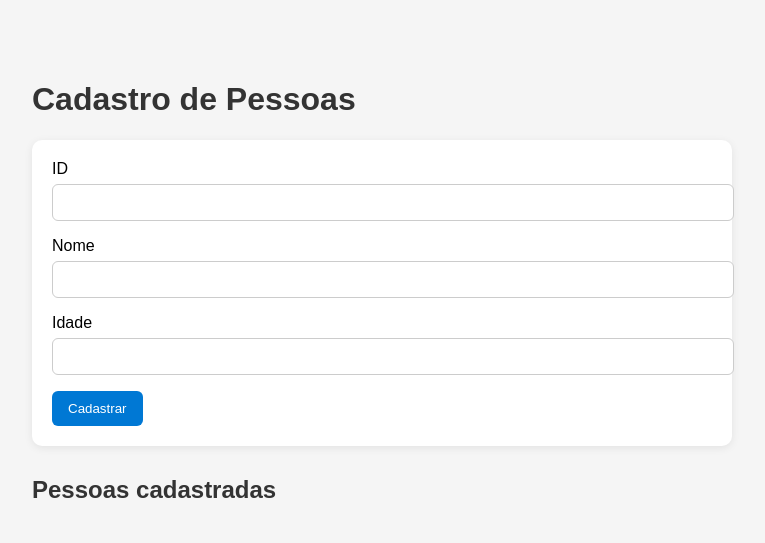
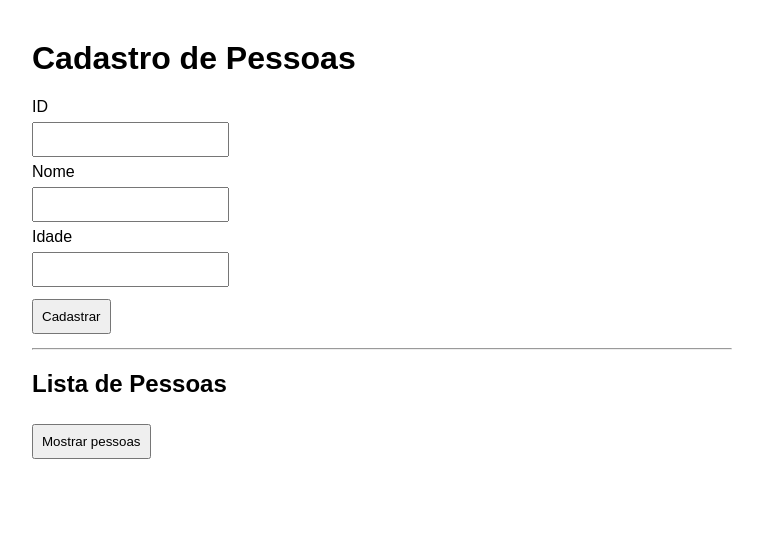
Before and after one commit to Ana-Luisa-Rigotti/Teste-azure, a FastAPI app: template templates/index.html in a window 1280 px wide. Shown: the top 543 px of the page, without its empty margins (258-1023 px from the left). Run offline with FastAPI, Linux system fonts and the light colour scheme; the template is opened without the code that fills it, so the values that code supplies are empty.

Commit message:
aba de mostrar oculta

```diff
--- a/templates/index.html
+++ b/templates/index.html
@@ -5,81 +5,84 @@
     <title>Pessoas</title>
     <style>
       body {
-        font-family: Arial, sans-serif;
+        font-family: Arial;
         max-width: 700px;
         margin: 40px auto;
-        padding: 20px;
-        background: #f5f5f5;
       }
-
-      h1,
-      h2 {
-        color: #333;
+      input,
+      button {
+        padding: 8px;
+        margin: 6px 0;
       }
-
-      form {
-        background: white;
-        padding: 20px;
-        border-radius: 10px;
-        margin-bottom: 30px;
-        box-shadow: 0 2px 8px rgba(0, 0, 0, 0.08);
-      }
-
-      input {
-        width: 100%;
+      .card {
+        border: 1px solid #ddd;
         padding: 10px;
-        margin-top: 6px;
-        margin-bottom: 16px;
-        border: 1px solid #ccc;
-        border-radius: 6px;
-      }
-
-      button {
-        padding: 10px 16px;
-        border: none;
-        border-radius: 6px;
-        background: #0078d4;
-        color: white;
-        cursor: pointer;
-      }
-
-      button:hover {
-        background: #005ea6;
-      }
-
-      .card {
-        background: white;
-        padding: 15px;
-        margin-bottom: 12px;
-        border-radius: 10px;
-        box-shadow: 0 2px 8px rgba(0, 0, 0, 0.08);
+        border-radius: 8px;
+        margin-top: 8px;
       }
     </style>
   </head>
   <body>
     <h1>Cadastro de Pessoas</h1>
 
+    <!-- Formulário para cadastrar -->
     <form action="/pessoas-form" method="post">
-      <label for="id">ID</label>
-      <input type="number" id="id" name="id" required />
+      <div>
+        <label>ID</label><br />
+        <input name="id" type="number" required />
+      </div>
 
-      <label for="nome">Nome</label>
-      <input type="text" id="nome" name="nome" required />
+      <div>
+        <label>Nome</label><br />
+        <input name="nome" type="text" required />
+      </div>
 
-      <label for="idade">Idade</label>
-      <input type="number" id="idade" name="idade" required />
+      <div>
+        <label>Idade</label><br />
+        <input name="idade" type="number" required />
+      </div>
 
       <button type="submit">Cadastrar</button>
     </form>
 
-    <h2>Pessoas cadastradas</h2>
+    <hr />
 
-    {% for pessoa in pessoas %}
-    <div class="card">
-      <strong>ID:</strong> {{ pessoa.id }}<br />
-      <strong>Nome:</strong> {{ pessoa.nome }}<br />
-      <strong>Idade:</strong> {{ pessoa.idade }}
-    </div>
-    {% endfor %}
+    <h2>Lista de Pessoas</h2>
+
+    <!-- Botão para carregar -->
+    <button onclick="carregarPessoas()">Mostrar pessoas</button>
+
+    <!-- Container onde vamos colocar os dados -->
+    <div id="lista"></div>
+
+    <script>
+      async function carregarPessoas() {
+        const listaDiv = document.getElementById("lista");
+
+        listaDiv.innerHTML = "Carregando...";
+
+        try {
+          const response = await fetch("/pessoas");
+          const pessoas = await response.json();
+
+          listaDiv.innerHTML = "";
+
+          pessoas.forEach((p) => {
+            const card = document.createElement("div");
+            card.className = "card";
+
+            card.innerHTML = `
+            <strong>ID:</strong> ${p.id}<br>
+            <strong>Nome:</strong> ${p.nome}<br>
+            <strong>Idade:</strong> ${p.idade}
+          `;
+
+            listaDiv.appendChild(card);
+          });
+        } catch (err) {
+          listaDiv.innerHTML = "Erro ao carregar pessoas";
+        }
+      }
+    </script>
   </body>
 </html>
```
